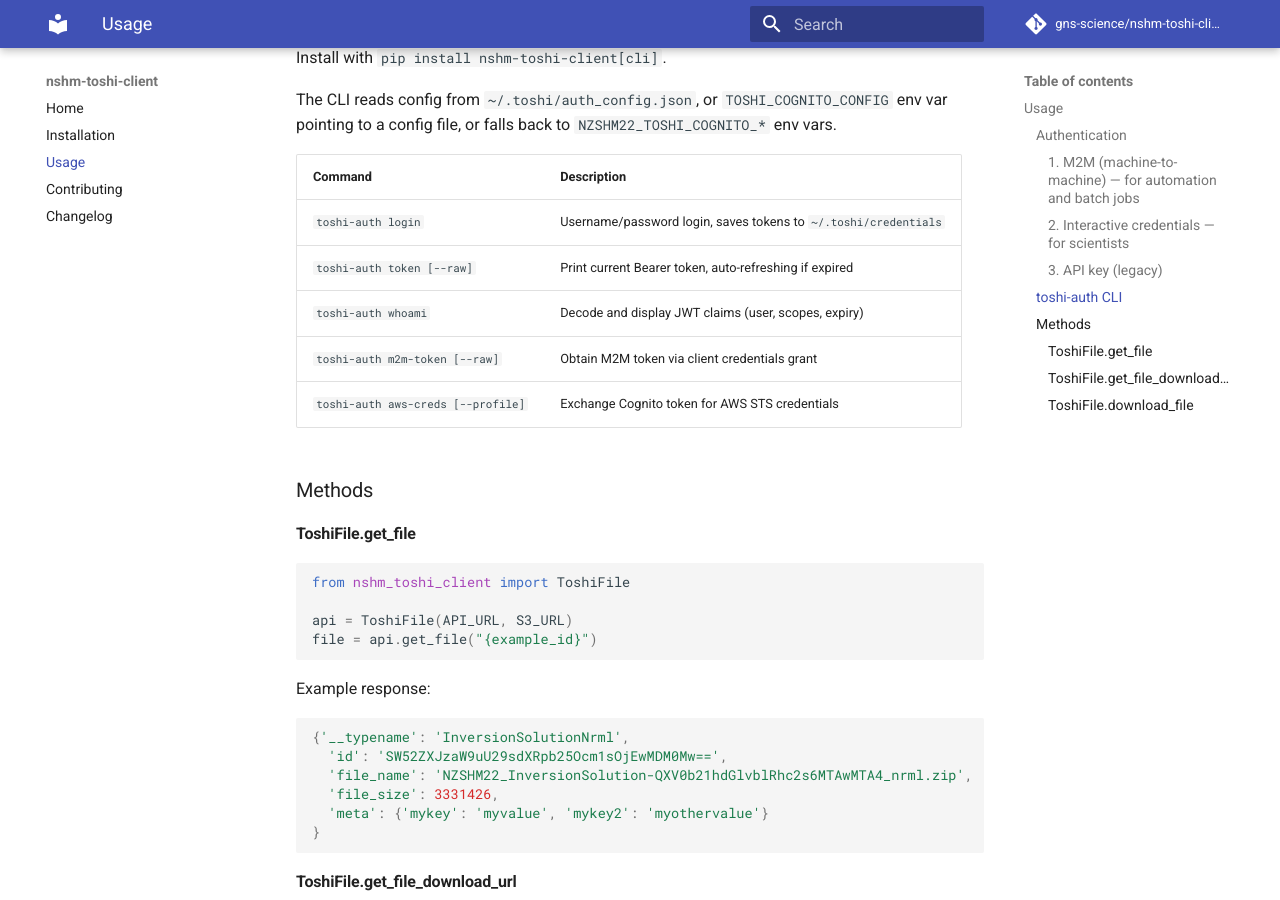
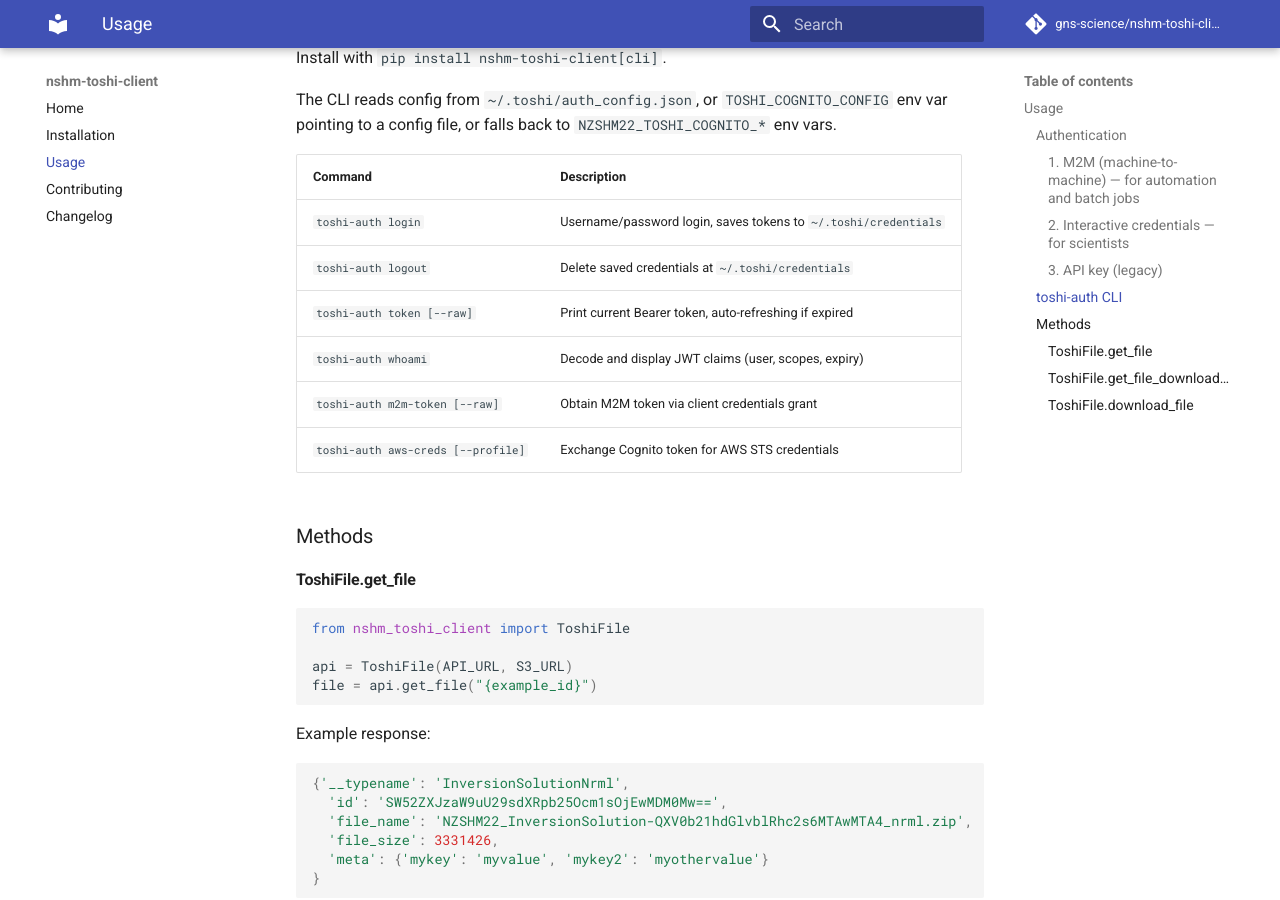
Before and after one commit to GNS-Science/nshm-toshi-client, an MkDocs documentation site: the page built from docs/usage.md, in a window 1280 px wide and 900 px high, scrolled down 1894 px. Built offline with MkDocs 1.6.1 and Material for MkDocs 9.7.7, drawn with Linux system fonts in a browser that asks for light colours; comment, search, counter and statistics services are not loaded.

Commit message:
docs: add logout to toshi-auth CLI table

```diff
--- a/docs/usage.md
+++ b/docs/usage.md
@@ -102,6 +102,7 @@ env var pointing to a config file, or falls back to `NZSHM22_TOSHI_COGNITO_*` en
 | Command | Description |
 |---------|-------------|
 | `toshi-auth login` | Username/password login, saves tokens to `~/.toshi/credentials` |
+| `toshi-auth logout` | Delete saved credentials at `~/.toshi/credentials` |
 | `toshi-auth token [--raw]` | Print current Bearer token, auto-refreshing if expired |
 | `toshi-auth whoami` | Decode and display JWT claims (user, scopes, expiry) |
 | `toshi-auth m2m-token [--raw]` | Obtain M2M token via client credentials grant |
```
